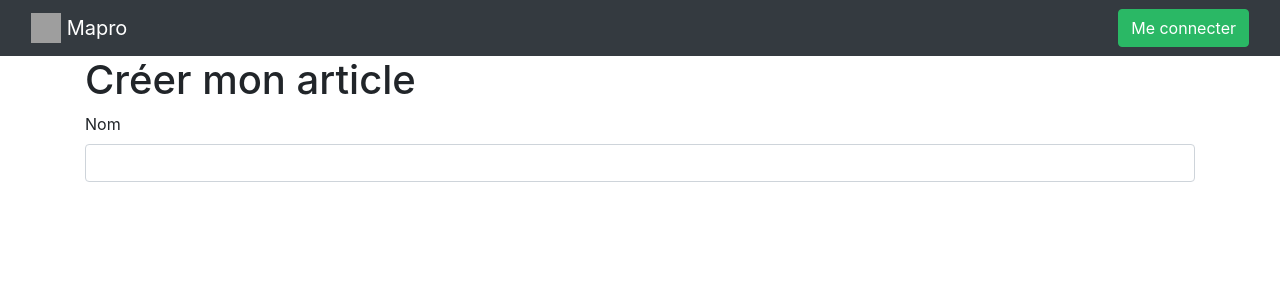
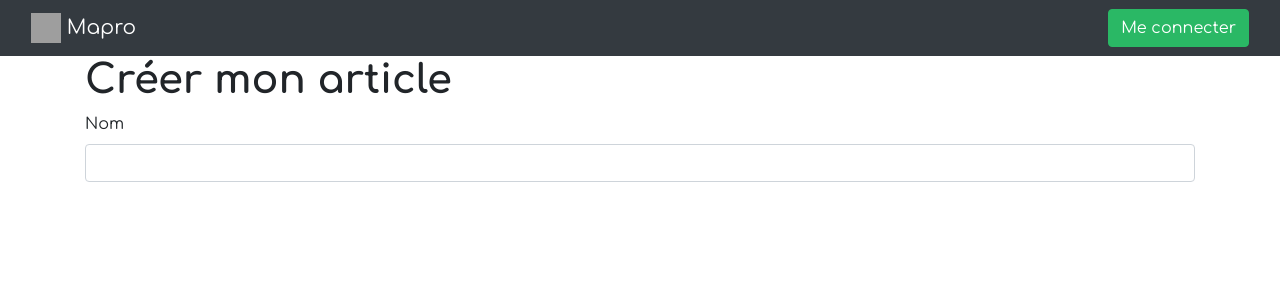
Before and after one commit to S-Traut/Mapro, a Symfony app: template templates/article/new.html.twig in a window 1280 px wide. Shown: the top 300 px of the page. Run offline with Twig, Linux system fonts and the light colour scheme; the template is opened without the code that fills it, so the values that code supplies are empty; form fields are guessed from the names that the template uses; style sheets or scripts are compiled from the project's sources; some libraries are stand-ins or nearby versions; grey boxes are pictures that could not be loaded.

Commit message:
Ajout app.scss test content

```diff
--- a/assets/styles/app.scss
+++ b/assets/styles/app.scss
@@ -1,7 +1,12 @@
-body {
-    background-color: lightgray;
-}
+// Fonts import
+@import url(https://fonts.googleapis.com/css?family=Comfortaa:200,300,400,700);
+$headings-font-family:Comfortaa;
+$font-family-base:Comfortaa;
+$headings-font-weight:700;
 
+// Colors override
 $primary: rgb(42, 184, 101);
 
+
+//Garder cette ligne à la fin du fichier
 @import '~bootstrap/scss/bootstrap';
```
